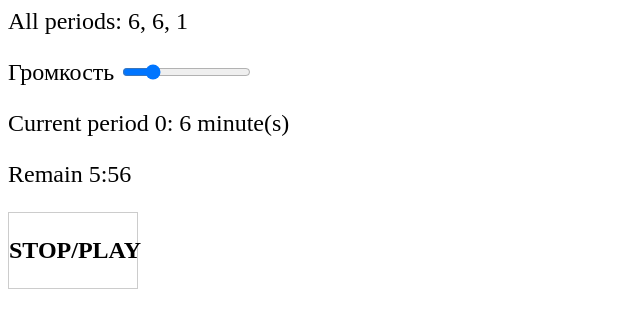
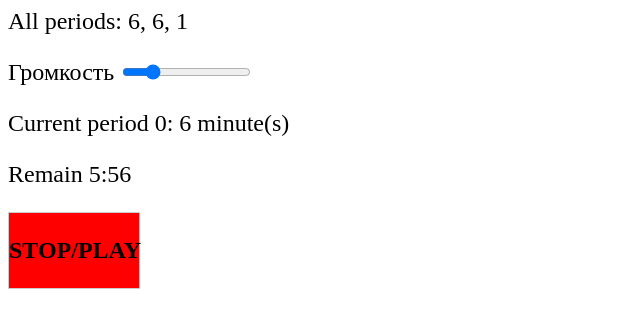
Before and after one commit to Dginozator/infinitePeriodTimer, a plain HTML site: page index.html in a window 1280 px wide. Both pictures are taken after a click on the element "STOP/PLAY". Shown: the whole page, without its empty margins (0-640 px from the left). Drawn offline with Linux system fonts and the light colour scheme.

Commit message:
periodTimer_0_2

```diff
--- a/script.js
+++ b/script.js
@@ -99,12 +99,14 @@ CountdownTimer.prototype.stop = function() {
 	clearInterval(this.stepInterval);
 }
 
-CountdownTimer.prototype.switch = function() {
+CountdownTimer.prototype.switch = function(p_button = null) {
 	if (this.status === this.STAT.STOP){
 		this.start();
+		if (!!p_button) p_button.style["background-color"] = "green";
 	}
 	else {
 		this.stop();
+		if (!!p_button) p_button.style["background-color"] = "red";
 	}
 }
 
@@ -162,7 +164,7 @@ function countDownTimerWrapper (p_a_minutes) {
 function initPLAYClick(countdownT) {
 	var button = document.querySelector("div.stopButtondiv");
 	button.onclick = function (e) {
-		countdownT.switch();
+		countdownT.switch(button);
 	}
 }
 
--- a/style.css
+++ b/style.css
@@ -6,7 +6,7 @@ div {
 	font-size: 24px;
 	/*color: green;*/
 	/*color: red;*/
-	width: 128px;
+	width: 130px;
 	/*height: 96px;*/
 
 	border: 1px solid #ccc;
```
